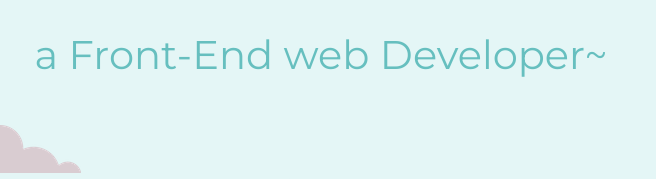
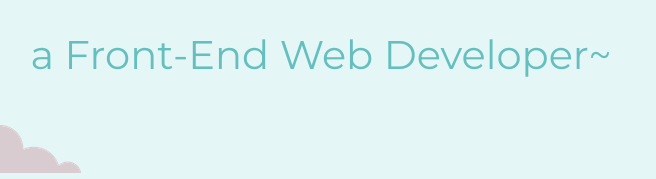
Before and after one commit to Tushar-1402/CSS---My-Site, a plain HTML site: page index.html in a window 1280 px wide. Shown: the part 285-464 px from the top of the page, 319-975 px from the left. Drawn offline with Linux system fonts and the light colour scheme.

Commit message:
Updated Spellings

```diff
--- a/index.html
+++ b/index.html
@@ -15,7 +15,7 @@
     <div class="top-container">
         <img class="top-cloud" src="images/cloud.png" alt="cloud-img">
         <h1>I'm Tushar.</h1>
-        <h2>a Front-End web Developer~</h2>
+        <h2>a Front-End Web Developer~</h2>
         <img class="bottom-cloud" src="images/cloud.png" alt="cloud-img">
         <img src="images/mountain.png" alt="mountain-img">
     </div>
```
